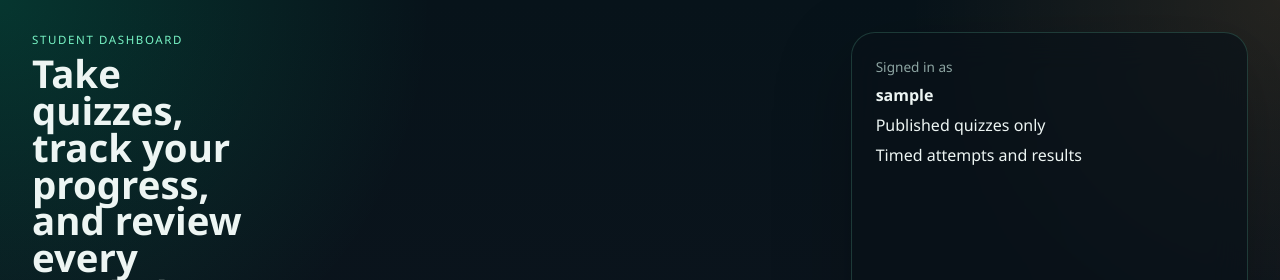
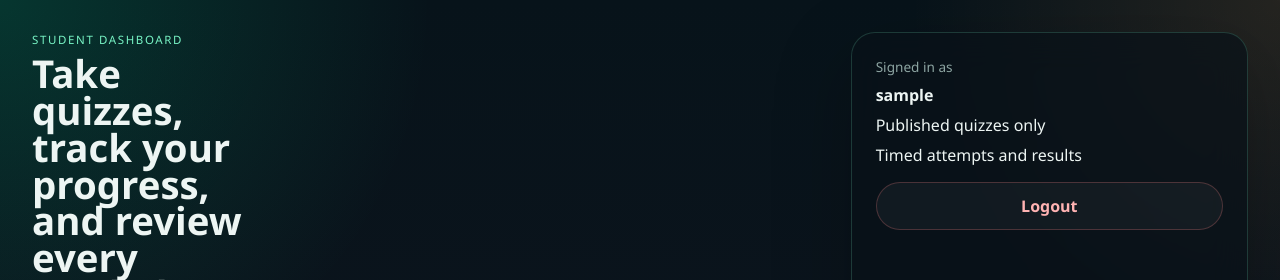
Before and after one commit to Hammersmith25/Quiz-System, an Angular app in the folder Quiz-System/: page /student/quizzes in a window 1280 px wide. Shown: the top 280 px of the page. Built offline with nearby package versions, Linux system fonts and the light colour scheme; no server answers; sample sign-in values are in the browser's storage.

Commit message:
updated student

```diff
--- a/Quiz-System/src/app/components/login/login.html
+++ b/Quiz-System/src/app/components/login/login.html
@@ -37,13 +37,4 @@
       <a routerLink="/register">Register</a>
     </p>
   </div>
-
-  <div class="mock-access">
-    <p>Mock Access</p>
-    <div class="mock-actions">
-      <button type="button" (click)="mockLogin('Student')">Student</button>
-      <button type="button" (click)="mockLogin('Teacher')">Teacher</button>
-    </div>
-  </div>
-
 </div>
--- a/Quiz-System/src/app/components/login/login.ts
+++ b/Quiz-System/src/app/components/login/login.ts
@@ -32,6 +32,9 @@ export class LoginComponent {
     this.auth.login(data).subscribe({
       next: (res: any) => {
         this.auth.setToken(res.access);
+        if (res.refresh) {
+          this.auth.setRefreshToken(res.refresh);
+        }
         const role = res.role ?? res.user?.role ?? this.auth.getRole();
         if (role) {
           this.auth.setRole(role);
@@ -45,10 +48,4 @@ export class LoginComponent {
       }
     });
   }
-
-  mockLogin(role: 'Student' | 'Teacher') {
-    this.auth.setToken('mock-token');
-    this.auth.setRole(role);
-    this.router.navigate([this.auth.getRoleHomeRoute(role)]);
-  }
 }
--- a/Quiz-System/src/app/components/student-home/student-home.css
+++ b/Quiz-System/src/app/components/student-home/student-home.css
@@ -94,6 +94,29 @@
   color: #092127;
 }
 
+.logout-button {
+  margin-top: 0.5rem;
+  border: 1px solid rgba(255, 130, 130, 0.24);
+  border-radius: 999px;
+  background: rgba(255, 255, 255, 0.04);
+  color: #ffb3b3;
+  padding: 0.75rem 1rem;
+  font: inherit;
+  font-weight: 700;
+  cursor: pointer;
+  transition: transform 0.16s ease, border-color 0.16s ease;
+}
+
+.logout-button:hover {
+  transform: translateY(-1px);
+  border-color: rgba(255, 130, 130, 0.52);
+}
+
+.logout-button:disabled {
+  opacity: 0.7;
+  cursor: wait;
+}
+
 .student-content {
   padding: 1.5rem;
 }
--- a/Quiz-System/src/app/components/student-home/student-home.html
+++ b/Quiz-System/src/app/components/student-home/student-home.html
@@ -14,6 +14,9 @@
       <strong>{{ studentName }}</strong>
       <span>Published quizzes only</span>
       <span>Timed attempts and results</span>
+      <button type="button" class="logout-button" [disabled]="isLoggingOut" (click)="logout()">
+        {{ isLoggingOut ? 'Logging out...' : 'Logout' }}
+      </button>
     </div>
   </header>
 
--- a/Quiz-System/src/app/components/student-home/student-home.ts
+++ b/Quiz-System/src/app/components/student-home/student-home.ts
@@ -1,6 +1,7 @@
 import { CommonModule } from '@angular/common';
 import { Component } from '@angular/core';
-import { RouterLink, RouterLinkActive, RouterOutlet } from '@angular/router';
+import { Router, RouterLink, RouterLinkActive, RouterOutlet } from '@angular/router';
+import { finalize } from 'rxjs';
 import { AuthService } from '../../services/auth';
 
 @Component({
@@ -11,7 +12,12 @@ import { AuthService } from '../../services/auth';
   styleUrl: './student-home.css',
 })
 export class StudentHomeComponent {
-  constructor(private authService: AuthService) {}
+  isLoggingOut = false;
+
+  constructor(
+    private authService: AuthService,
+    private router: Router,
+  ) {}
 
   get studentName(): string {
     const token = this.authService.getToken();
@@ -31,4 +37,24 @@ export class StudentHomeComponent {
       return 'Student';
     }
   }
+
+  logout(): void {
+    if (this.isLoggingOut) {
+      return;
+    }
+
+    this.isLoggingOut = true;
+
+    this.authService
+      .logout()
+      .pipe(finalize(() => {
+        this.authService.clearAuth();
+        this.isLoggingOut = false;
+        this.router.navigate(['/']);
+      }))
+      .subscribe({
+        error: () => {
+        },
+      });
+  }
 }
--- a/Quiz-System/src/app/components/student-quiz-list/student-quiz-list.ts
+++ b/Quiz-System/src/app/components/student-quiz-list/student-quiz-list.ts
@@ -2,6 +2,7 @@ import { CommonModule } from '@angular/common';
 import { Component, OnInit } from '@angular/core';
 import { RouterLink } from '@angular/router';
 import { finalize } from 'rxjs';
+import { HttpErrorResponse } from '@angular/common/http';
 import { AttemptSessionService } from '../../services/attempt-session';
 import { QuizService, StudentQuiz } from '../../services/quiz';
 
@@ -38,9 +39,22 @@ export class StudentQuizListComponent implements OnInit {
       .subscribe({
         next: (quizzes) => {
           this.quizzes = quizzes;
+          if (quizzes.length === 0) {
+            this.error = '';
+          }
         },
-        error: () => {
-          this.error = 'Unable to load published quizzes right now.';
+        error: (error: HttpErrorResponse) => {
+          if (error.status === 401) {
+            this.error = 'Your session is invalid or expired. Please log in again.';
+            return;
+          }
+
+          if (error.status === 403) {
+            this.error = 'Only students can open the published quiz list.';
+            return;
+          }
+
+          this.error = this.extractApiMessage(error) || 'Unable to load published quizzes right now.';
         },
       });
   }
@@ -56,4 +70,29 @@ export class StudentQuizListComponent implements OnInit {
   formatDate(value: string): string {
     return new Date(value).toLocaleString();
   }
+
+  private extractApiMessage(error: HttpErrorResponse): string {
+    const payload = error.error;
+
+    if (typeof payload === 'string') {
+      return payload;
+    }
+
+    if (payload && typeof payload === 'object') {
+      if (typeof payload.detail === 'string') {
+        return payload.detail;
+      }
+
+      const firstEntry = Object.values(payload)[0];
+      if (Array.isArray(firstEntry) && firstEntry.length > 0) {
+        return String(firstEntry[0]);
+      }
+
+      if (typeof firstEntry === 'string') {
+        return firstEntry;
+      }
+    }
+
+    return '';
+  }
 }
--- a/Quiz-System/src/app/services/auth.ts
+++ b/Quiz-System/src/app/services/auth.ts
@@ -1,5 +1,6 @@
 import { Injectable } from '@angular/core';
 import { HttpClient } from '@angular/common/http';
+import { Observable, of } from 'rxjs';
 
 @Injectable({
   providedIn: 'root',
@@ -8,6 +9,7 @@ export class AuthService {
   constructor(private http: HttpClient) {}
 
   private tokenKey = 'token';
+  private refreshTokenKey = 'refresh';
   private roleKey = 'role';
 
   setToken(token: string) {
@@ -18,8 +20,20 @@ export class AuthService {
     return localStorage.getItem(this.tokenKey);
   }
 
+  setRefreshToken(token: string) {
+    localStorage.setItem(this.refreshTokenKey, token);
+  }
+
+  getRefreshToken(): string | null {
+    return localStorage.getItem(this.refreshTokenKey);
+  }
+
   removeToken() {
     localStorage.removeItem(this.tokenKey);
+  }
+
+  removeRefreshToken() {
+    localStorage.removeItem(this.refreshTokenKey);
   }
 
   setRole(role: string) {
@@ -49,6 +63,7 @@ export class AuthService {
 
   clearAuth() {
     this.removeToken();
+    this.removeRefreshToken();
     localStorage.removeItem(this.roleKey);
   }
 
@@ -63,6 +78,15 @@ export class AuthService {
 
   login(credentials: any) {
     return this.http.post('http://localhost:8000/api/auth/login/', credentials);
+  }
+
+  logout(): Observable<unknown> {
+    const refresh = this.getRefreshToken();
+    if (!refresh) {
+      return of(null);
+    }
+
+    return this.http.post('http://localhost:8000/api/auth/logout/', { refresh });
   }
 
   register(payload: any) {
```
